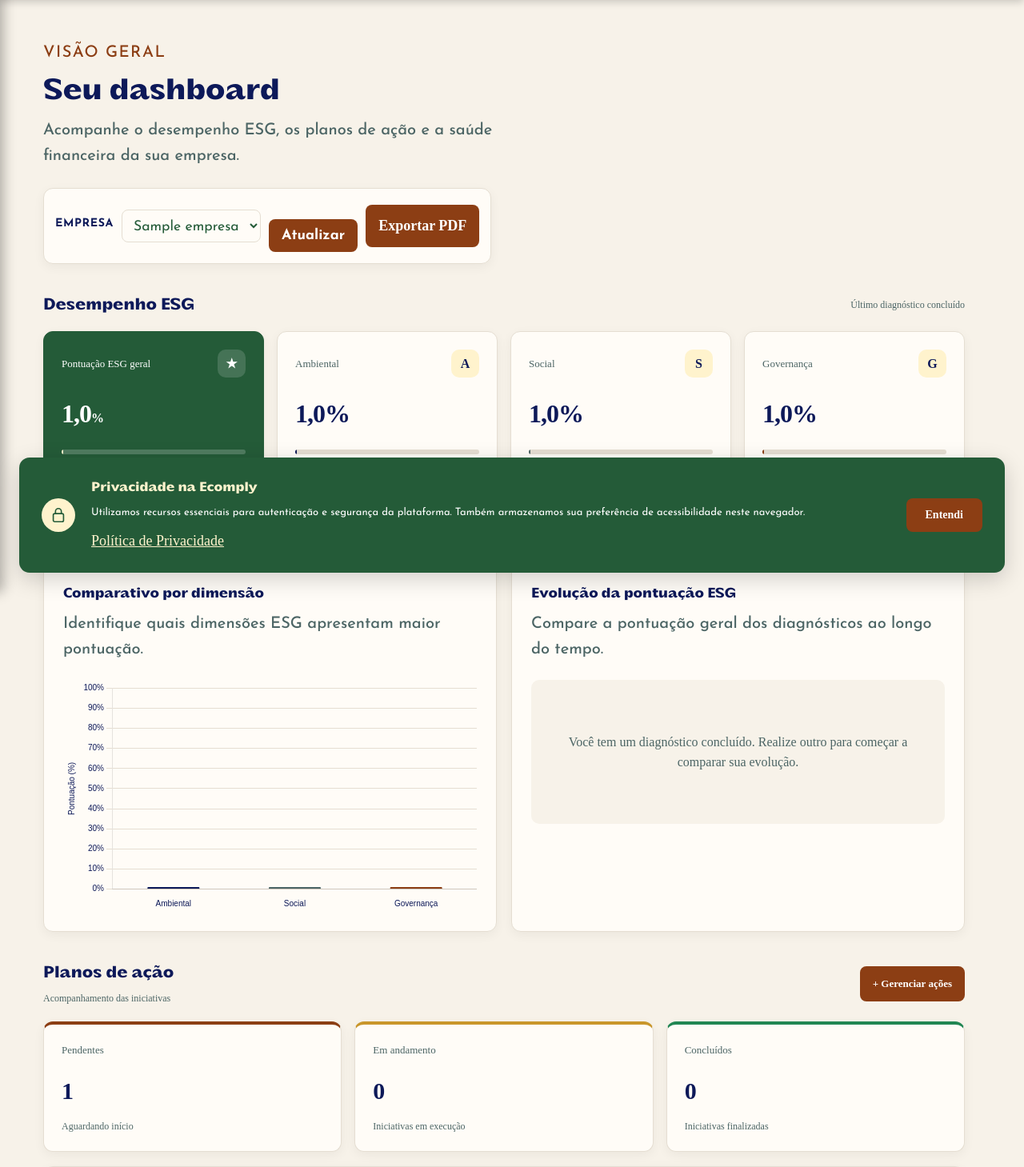
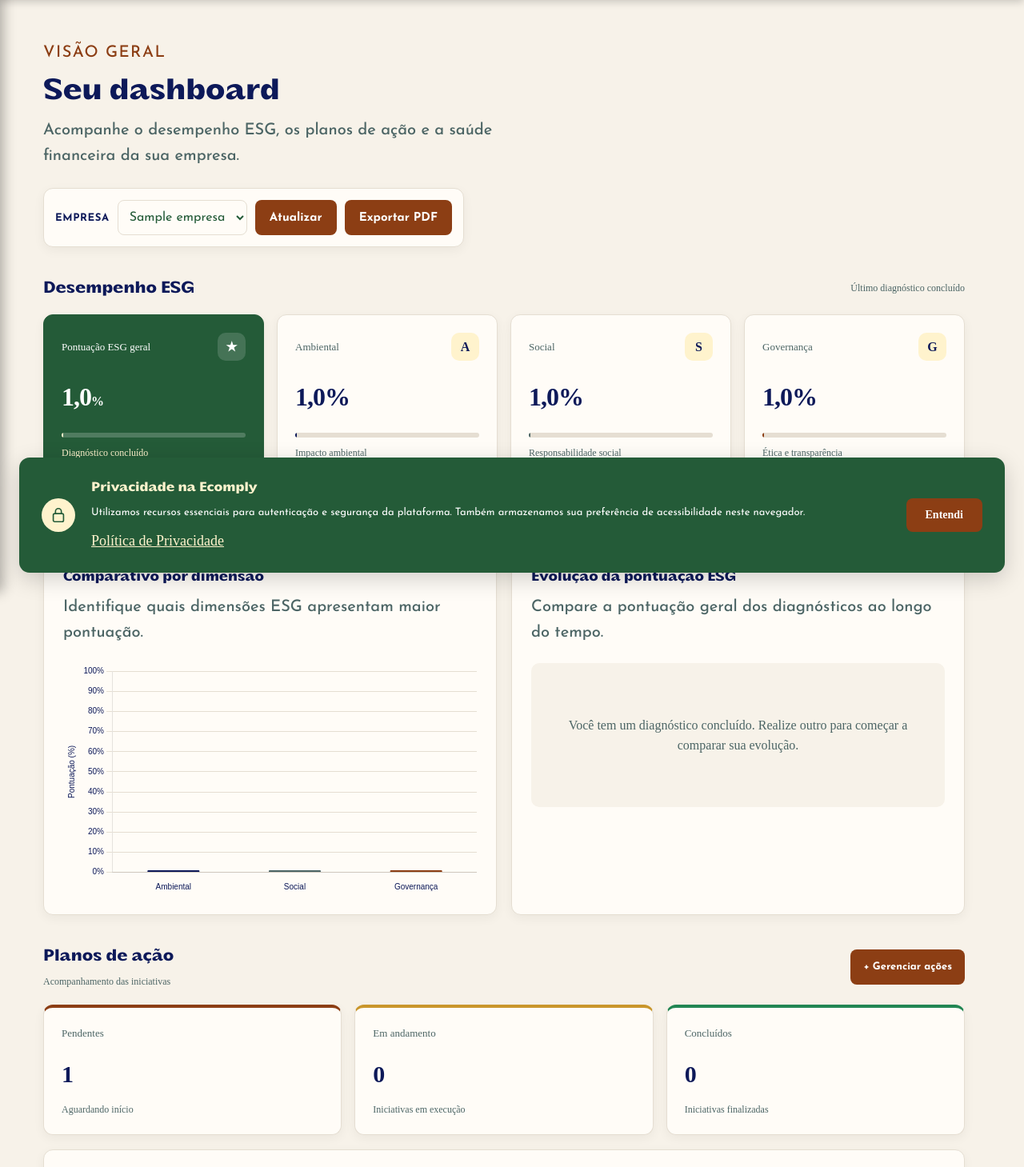
Before and after one commit to mariaeugeniamoraes/projeto_fds_2026.2, a Django app: page /dashboard/ in a window 1280 px wide. Shown: the part 60-1519 px from the top of the page at 80% size. Run offline with Django 5.2, Linux system fonts and the light colour scheme; a user stored in the database is signed in; tables that the repository leaves empty hold one stand-in row (values such as "Sample post").

Commit message:
Alinha botões do dashboard.

```diff
--- a/core/templates/core/dashboard.html
+++ b/core/templates/core/dashboard.html
@@ -79,19 +79,46 @@
         border-radius: 12px;
     }
 
+    /* Rótulo, campo e botões com a mesma altura e
+       alinhados ao centro. O !important anula as regras
+       globais de "form label" e "form button" do style.css. */
+
     .dashboard .dash-selector label {
-        font-size: 13px;
-        font-weight: 700;
+        display: inline-block !important;
+        margin: 0 !important;
+
+        font-size: 13px !important;
+        font-weight: 700 !important;
+        line-height: 1 !important;
     }
 
     .dashboard .dash-selector select {
+        height: 44px;
         min-width: 150px;
         max-width: 100%;
-        padding: 10px;
+        box-sizing: border-box;
+        margin: 0;
+        padding: 0 10px;
         border: 1px solid var(--dash-border);
         border-radius: 8px;
         background: var(--dash-card);
         color: var(--dash-text);
+        font-size: 16px !important;
+    }
+
+    .dashboard .dash-selector .dash-button {
+        display: inline-flex;
+        align-items: center;
+        justify-content: center;
+
+        height: 44px;
+        box-sizing: border-box;
+        margin: 0 !important;
+        padding: 0 18px;
+
+        font-size: 15px;
+        line-height: 1;
+        white-space: nowrap;
     }
 
     .dashboard .dash-button {
@@ -100,6 +127,7 @@
         border-radius: 8px;
         background: var(--dash-primary);
         color: #ffffff;
+        font-family: 'Josefin Sans', sans-serif;
         font-weight: 700;
         cursor: pointer;
         text-decoration: none;
@@ -442,7 +470,7 @@
         }
 
         .dashboard .dash-selector select,
-        .dashboard .dash-selector button {
+        .dashboard .dash-selector .dash-button {
             width: 100%;
         }
 
```
